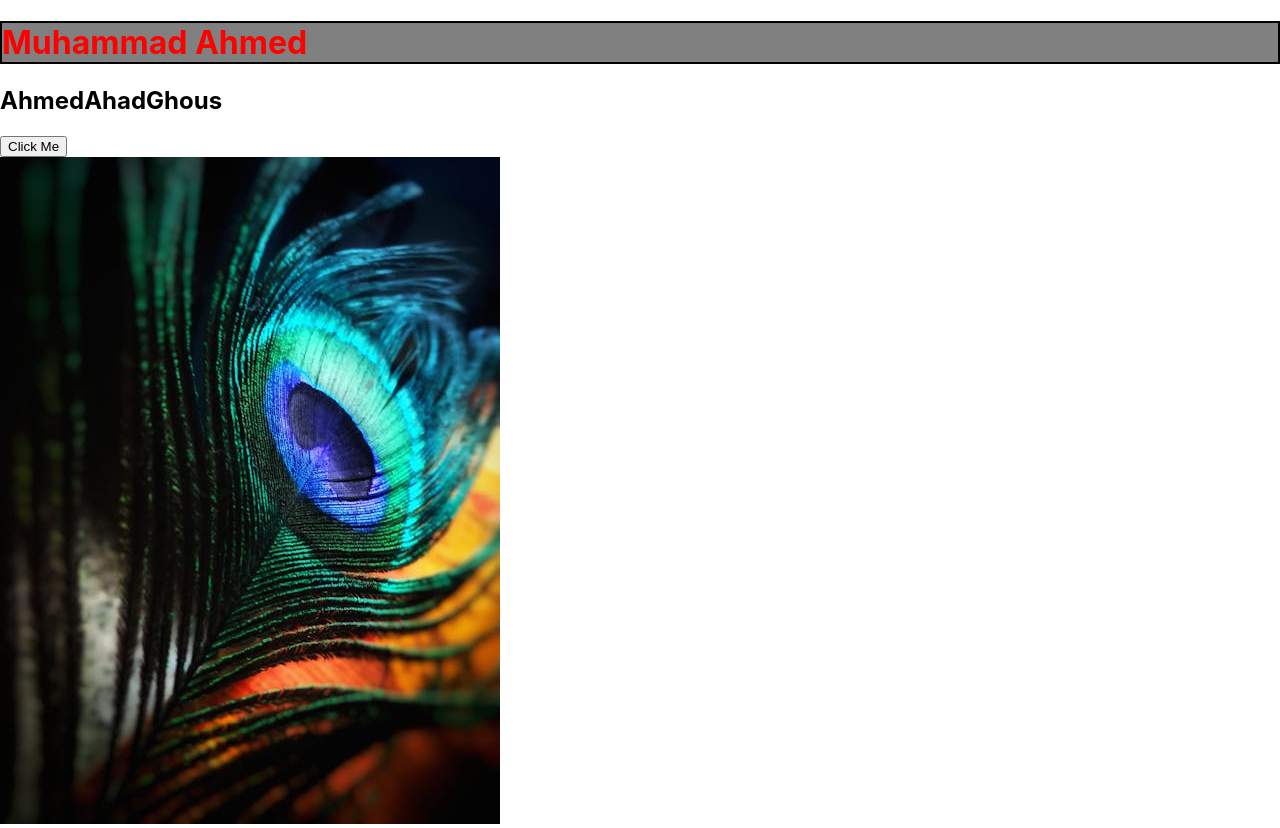
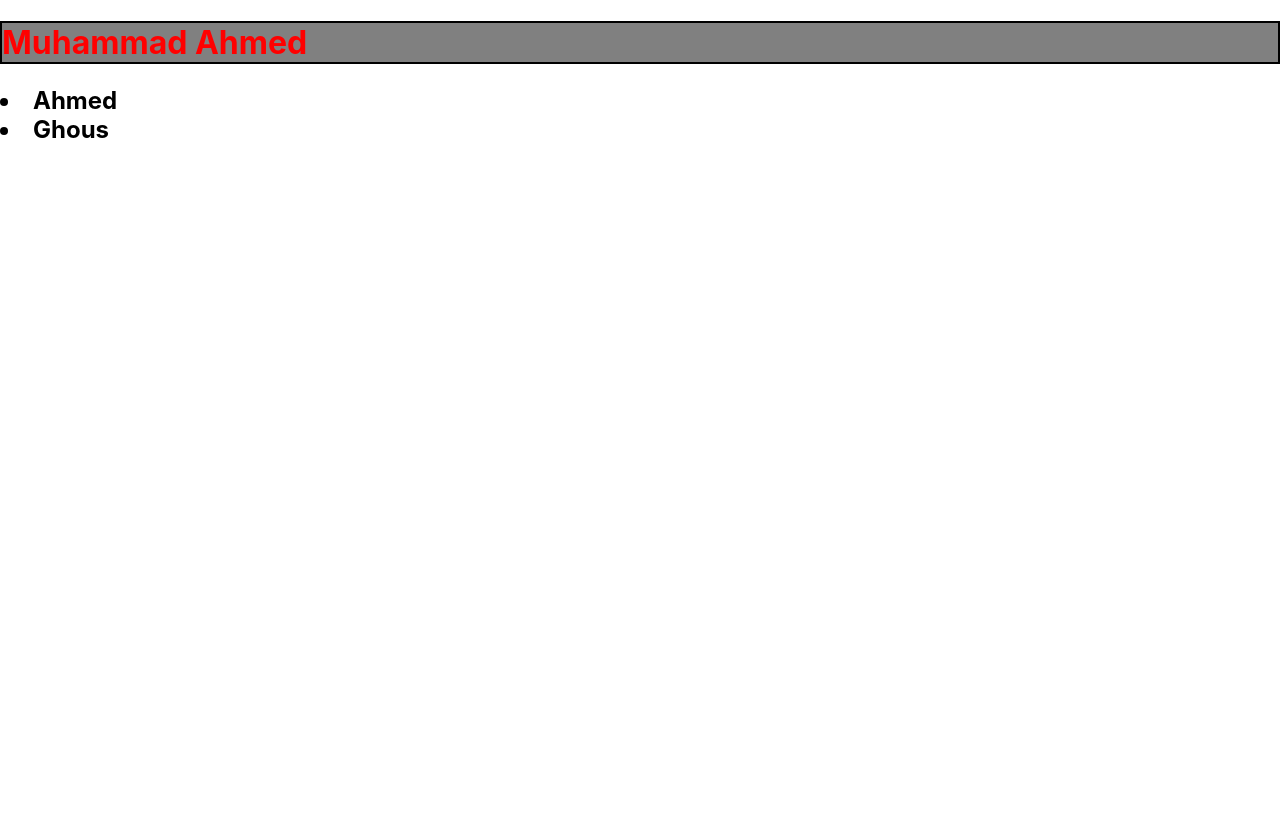
Before and after one commit to MuhammadAhmedLakhani/React-Basics, a React (Create React App) app: page / in a window 1280 px wide. After the commit the page ends 800 px from the top, so only its background shows below. Built offline with nearby package versions, Linux system fonts and the light colour scheme.

Commit message:
React:list rendering

```diff
--- a/src/App.jsx
+++ b/src/App.jsx
@@ -2,7 +2,13 @@ import logo from './logo.svg';
 import './App.css';
 import img from './assets/images/image.jpeg'
 
-let arr = ["Ahmed","Ahad","Ghous"]
+let students = [ {
+  name:"Ahmed",
+  email:"Ahmed@gmail.com"
+},{
+  name:"Ghous",
+  email:"Ghous@gmail.com"
+}]
 
 
 function App() {
@@ -13,10 +19,7 @@ function App() {
   return (
     <div>
       <h1 style={{backgroundColor:"grey",border:"2px solid #000"}} >{name}</h1>
-      <h2>{arr}</h2>
-      <button onClick={()=>foo("Hello")}>Click Me</button>
-      <br />
-      <img src={img} alt="" />
+      <h2>{ students.map((elem , i)=> <li>{elem.name}</li>)}</h2>
     </div>
   );
 }
```
Also changed, not shown: nootes.txt.
